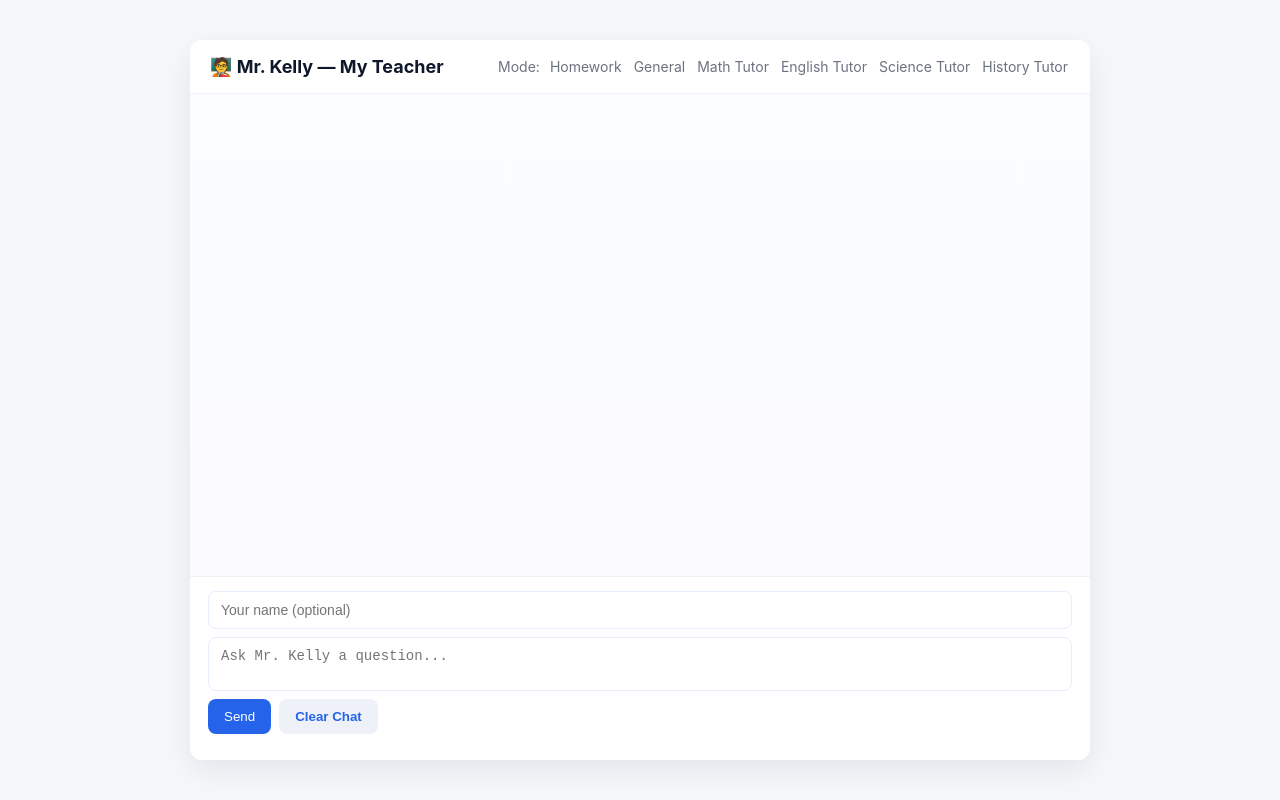
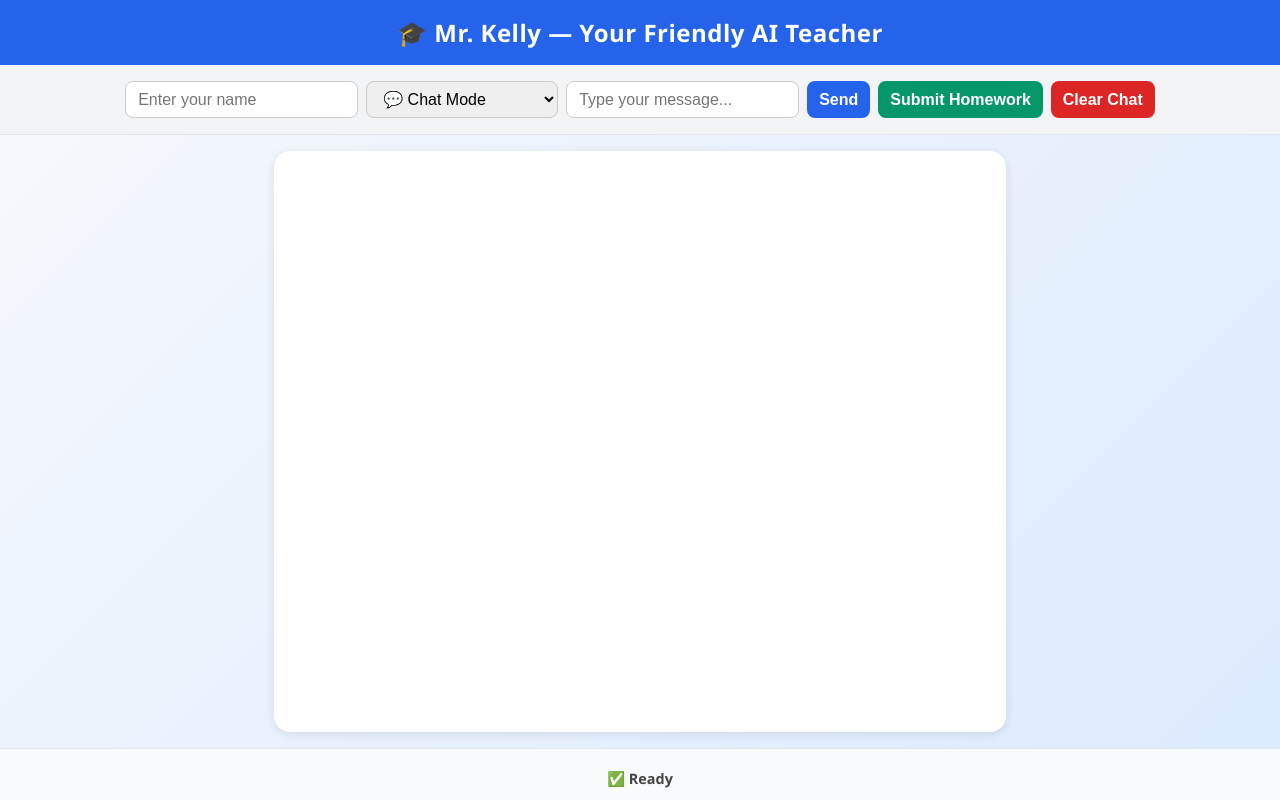
Before and after one commit to shappycc2010-ctrl/My-Teacher-, a website: page public/index.html in a window 1280 px wide. Drawn offline with Linux system fonts and the light colour scheme.

Commit message:
Refactor index.html for AI Teacher layout and styles
Updated the HTML structure and styles for the AI Teacher interface.

```diff
--- a/public/index.html
+++ b/public/index.html
@@ -1,40 +1,162 @@
-<!doctype html>
+<!DOCTYPE html>
 <html lang="en">
 <head>
-  <meta charset="utf-8" />
-  <meta name="viewport" content="width=device-width,initial-scale=1" />
-  <title>Mr. Kelly — My Teacher</title>
-  <link rel="stylesheet" href="/style.css" />
+  <meta charset="UTF-8" />
+  <meta name="viewport" content="width=device-width, initial-scale=1.0" />
+  <title>Mr. Kelly AI Teacher</title>
+  <style>
+    body {
+      font-family: "Segoe UI", Tahoma, Geneva, Verdana, sans-serif;
+      background: linear-gradient(135deg, #f7f9fc, #dbeafe);
+      color: #222;
+      margin: 0;
+      padding: 0;
+      display: flex;
+      flex-direction: column;
+      align-items: center;
+      height: 100vh;
+    }
+
+    header {
+      background-color: #2563eb;
+      color: white;
+      width: 100%;
+      text-align: center;
+      padding: 1rem 0;
+      font-size: 1.5rem;
+      font-weight: bold;
+      letter-spacing: 0.5px;
+      box-shadow: 0 2px 6px rgba(0,0,0,0.1);
+    }
+
+    #controls {
+      display: flex;
+      flex-wrap: wrap;
+      justify-content: center;
+      gap: 0.5rem;
+      padding: 1rem;
+      background-color: #f3f4f6;
+      border-bottom: 1px solid #e5e7eb;
+      width: 100%;
+    }
+
+    input, select, button {
+      padding: 0.5rem 0.75rem;
+      border-radius: 0.5rem;
+      border: 1px solid #ccc;
+      font-size: 1rem;
+    }
+
+    button {
+      cursor: pointer;
+      border: none;
+      transition: background 0.3s ease;
+      font-weight: 600;
+    }
+
+    #sendBtn {
+      background-color: #2563eb;
+      color: white;
+    }
+
+    #sendBtn:hover {
+      background-color: #1e40af;
+    }
+
+    #submitBtn {
+      background-color: #059669;
+      color: white;
+    }
+
+    #submitBtn:hover {
+      background-color: #047857;
+    }
+
+    #clearBtn {
+      background-color: #dc2626;
+      color: white;
+    }
+
+    #clearBtn:hover {
+      background-color: #b91c1c;
+    }
+
+    #chat {
+      flex: 1;
+      width: 100%;
+      max-width: 700px;
+      background-color: white;
+      border-radius: 1rem;
+      padding: 1rem;
+      margin: 1rem auto;
+      overflow-y: auto;
+      box-shadow: 0 2px 10px rgba(0,0,0,0.1);
+    }
+
+    .msg {
+      margin-bottom: 0.75rem;
+      padding: 0.75rem;
+      border-radius: 0.75rem;
+      line-height: 1.4;
+      max-width: 80%;
+      word-wrap: break-word;
+      box-shadow: 0 1px 4px rgba(0,0,0,0.08);
+      animation: fadeIn 0.3s ease-in-out;
+    }
+
+    .msg.user {
+      background-color: #e0f2fe;
+      align-self: flex-end;
+      margin-left: auto;
+    }
+
+    .msg.ai {
+      background-color: #f3f4f6;
+      margin-right: auto;
+    }
+
+    @keyframes fadeIn {
+      from { opacity: 0; transform: translateY(5px); }
+      to { opacity: 1; transform: translateY(0); }
+    }
+
+    footer {
+      width: 100%;
+      text-align: center;
+      padding: 0.75rem;
+      background-color: #f9fafb;
+      border-top: 1px solid #e5e7eb;
+      font-size: 0.9rem;
+      color: #444;
+    }
+
+    #status {
+      font-weight: 600;
+      margin-top: 0.5rem;
+    }
+  </style>
 </head>
 <body>
-  <main class="app">
-    <header class="topbar">
-      <div class="title">🧑‍🏫 Mr. Kelly — My Teacher</div>
-      <div class="modes">
-        <label for="mode">Mode:</label>
-        <option value="homework">Homework</option>
-          <option value="general">General</option>
-          <option value="math">Math Tutor</option>
-          <option value="english">English Tutor</option>
-          <option value="science">Science Tutor</option>
-          <option value="history">History Tutor</option>
-        </select>
-      </div>
-    </header>
+  <header>🎓 Mr. Kelly — Your Friendly AI Teacher</header>
 
-    <section id="chat" class="chat"></section>
+  <section id="controls">
+    <input type="text" id="studentName" placeholder="Enter your name" />
+    <select id="mode">
+      <option value="chat">💬 Chat Mode</option>
+      <option value="homework">📘 Homework Mode</option>
+    </select>
+    <input type="text" id="input" placeholder="Type your message..." />
+    <button id="sendBtn">Send</button>
+    <button id="submitBtn">Submit Homework</button>
+    <button id="clearBtn">Clear Chat</button>
+  </section>
 
-    <div class="composer">
-      <input id="name" placeholder="Your name (optional)" />
-      <textarea id="message" placeholder="Ask Mr. Kelly a question..." rows="2"></textarea>
-      <div class="composer-row">
-        <button id="sendBtn" class="btn">Send</button>
-        <button id="clearBtn" class="btn secondary">Clear Chat</button>
-      </div>
-      <div id="status" class="status"></div>
-    </div>
-  </main>
+  <main id="chat"></main>
 
-  <script src="/script.js"></script>
+  <footer>
+    <div id="status">✅ Ready</div>
+  </footer>
+
+  <script src="script.js"></script>
 </body>
-  </html>
+      </html>
```
